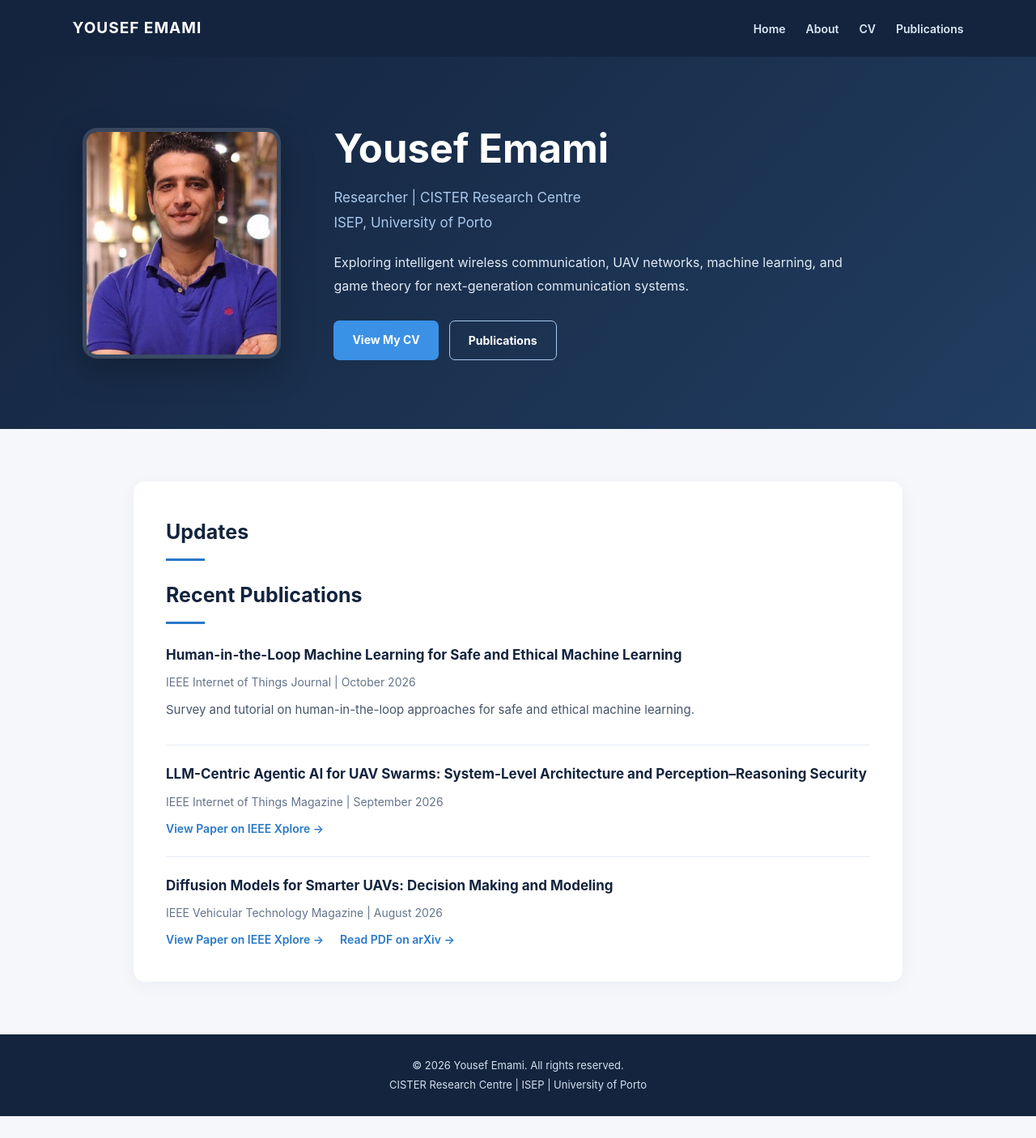
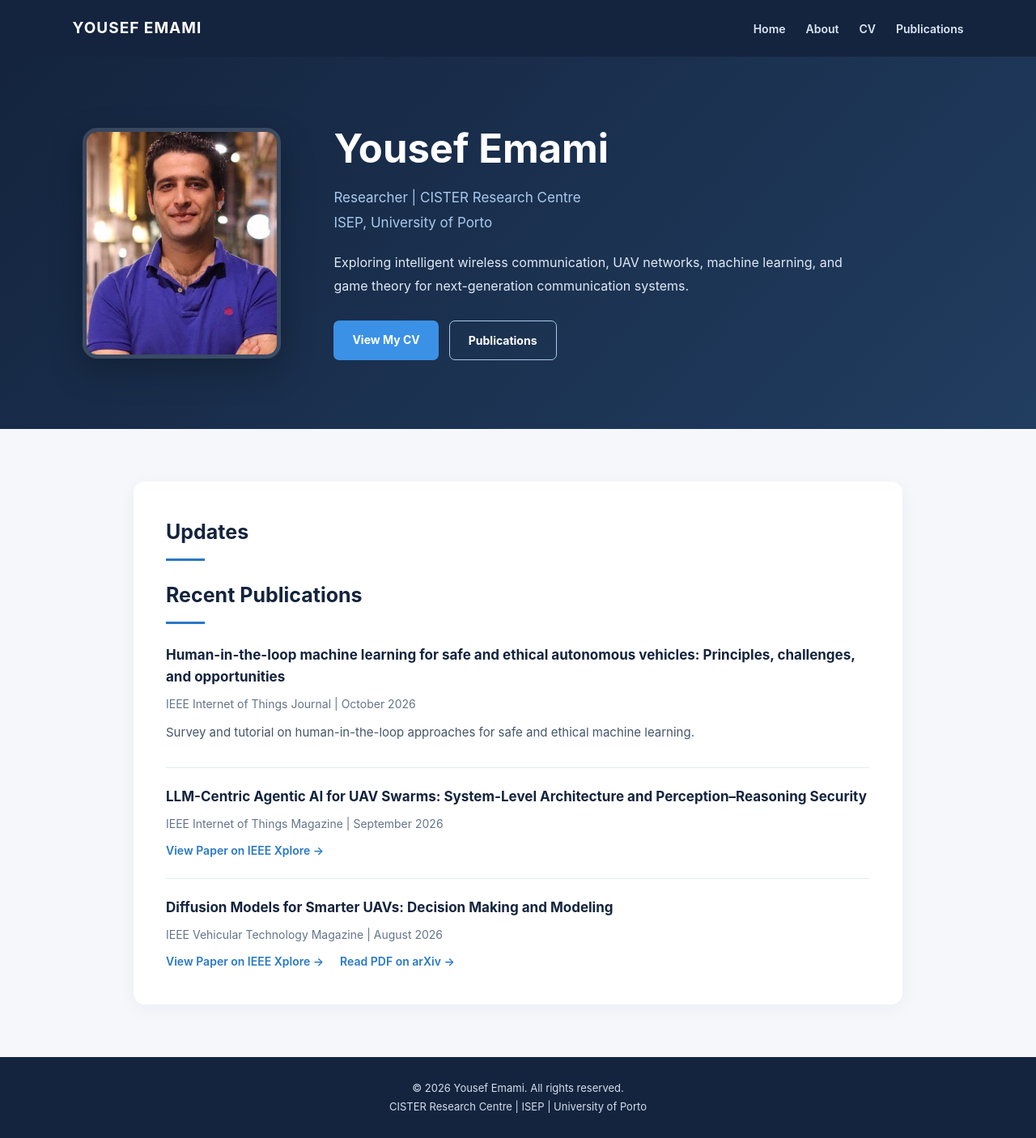
Before and after one commit to gotvandhub/gotvandhub.github.io, a Jekyll site: the page index.html, which Jekyll copies as it is, in a window 1280 px wide. Shown: the whole page at 81% size. Built offline with Jekyll 4.4.1, drawn with Linux system fonts in a browser that asks for light colours; before the commit the page ends 1379 px from its top, so only the background shows below that.

Commit message:
Update index.html

```diff
--- a/index.html
+++ b/index.html
@@ -367,8 +367,7 @@
 
         <li>
           <h3>
-            Human-in-the-Loop Machine Learning for Safe and Ethical
-            Machine Learning
+           Human-in-the-loop machine learning for safe and ethical autonomous vehicles: Principles, challenges, and opportunities
           </h3>
 
           <p class="venue">
```
